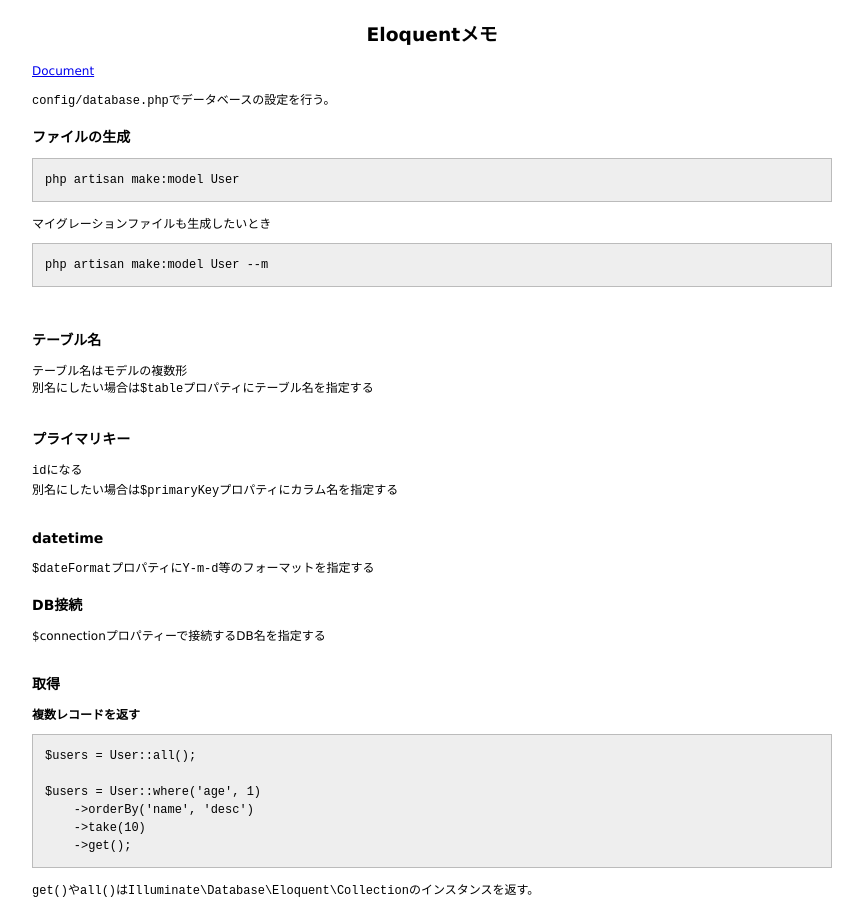
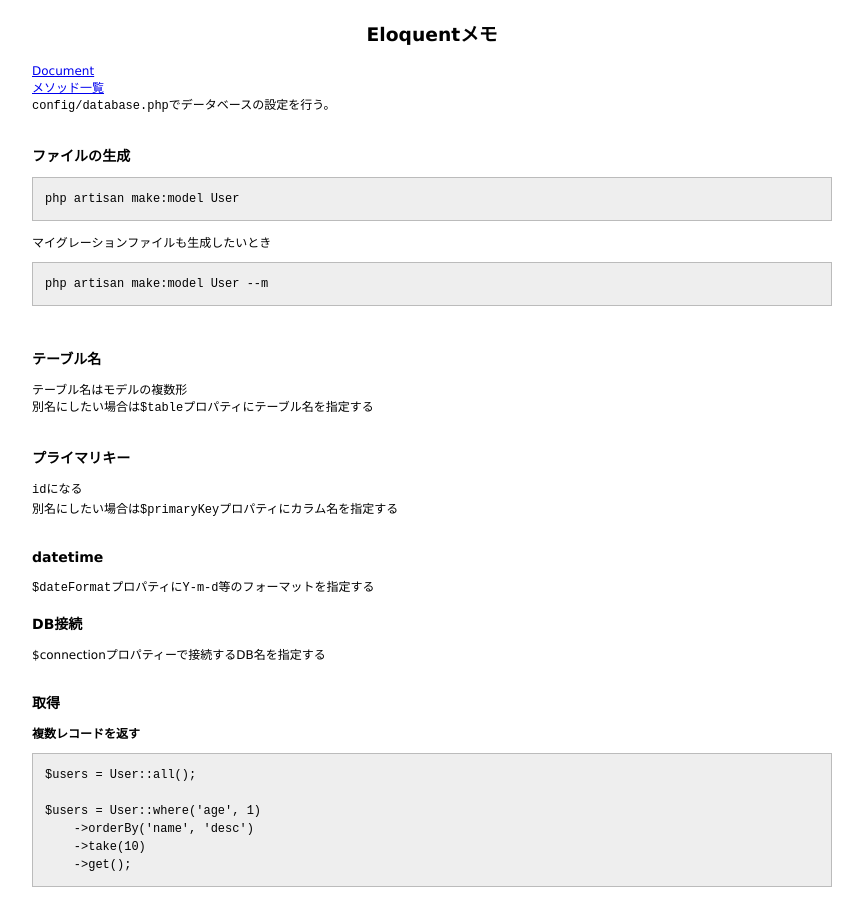
Before and after one commit to 38elements/38elements.github.com, a Jekyll site: the page built from _posts/2016-05-17-eloquent.md, in a window 1280 px wide and 900 px high. Shown: the whole window, without its empty margins (208-1071 px from the left). Built offline with Jekyll 4.4.1, drawn with Linux system fonts in a browser that asks for light colours.

Commit message:
Update 2016-05-17-eloquent.md

```diff
--- a/_posts/2016-05-17-eloquent.md
+++ b/_posts/2016-05-17-eloquent.md
@@ -3,8 +3,9 @@ layout: posts
 title: Eloquentメモ
 ---
 [Document](https://laravel.com/docs/5.2/eloquent)
-
+[メソッド一覧](https://laravel.com/docs/5.2/eloquent-collections#available-methods)
 `config/database.php`でデータベースの設定を行う。
+<br>
 
 ### ファイルの生成
 
```
